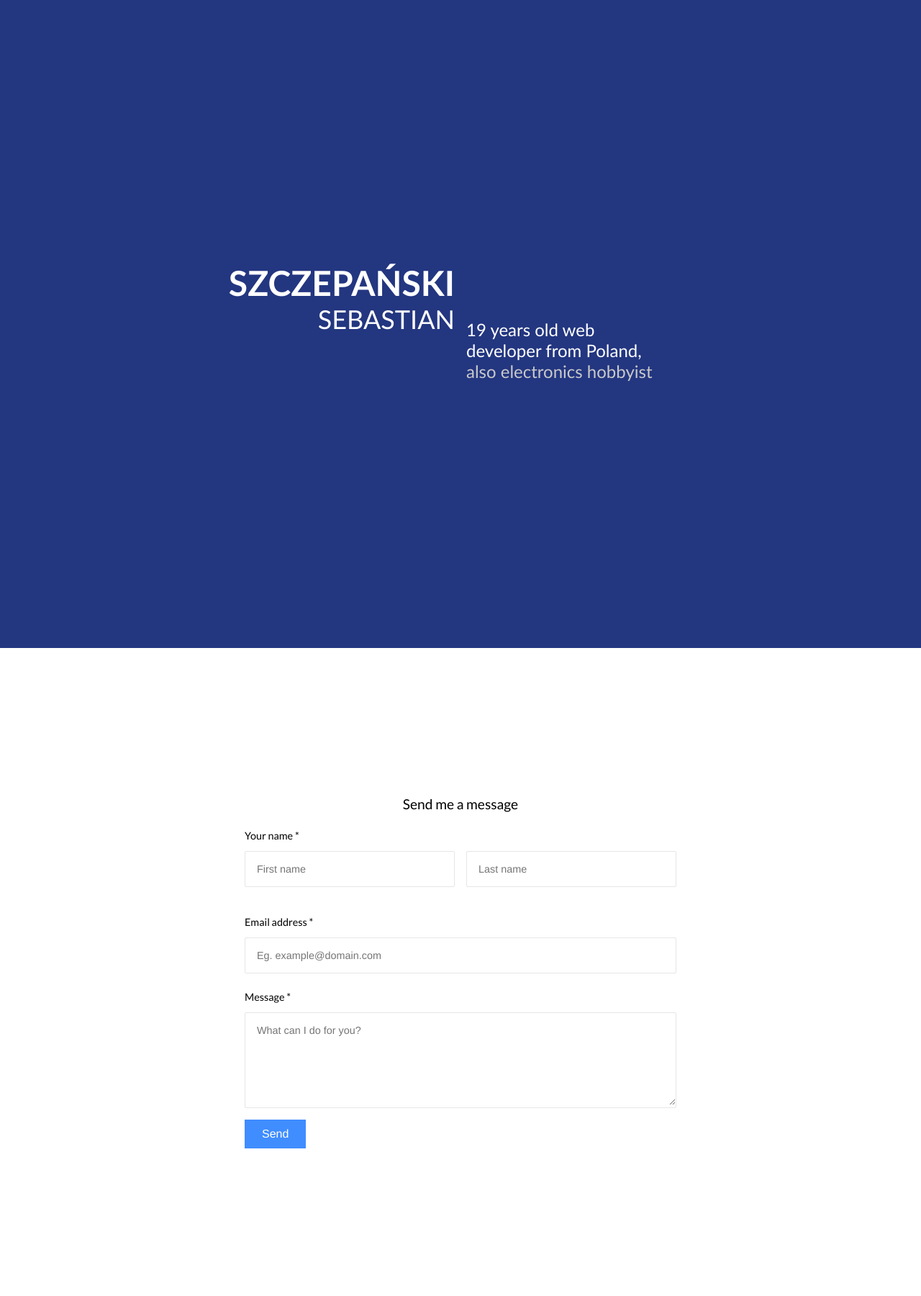
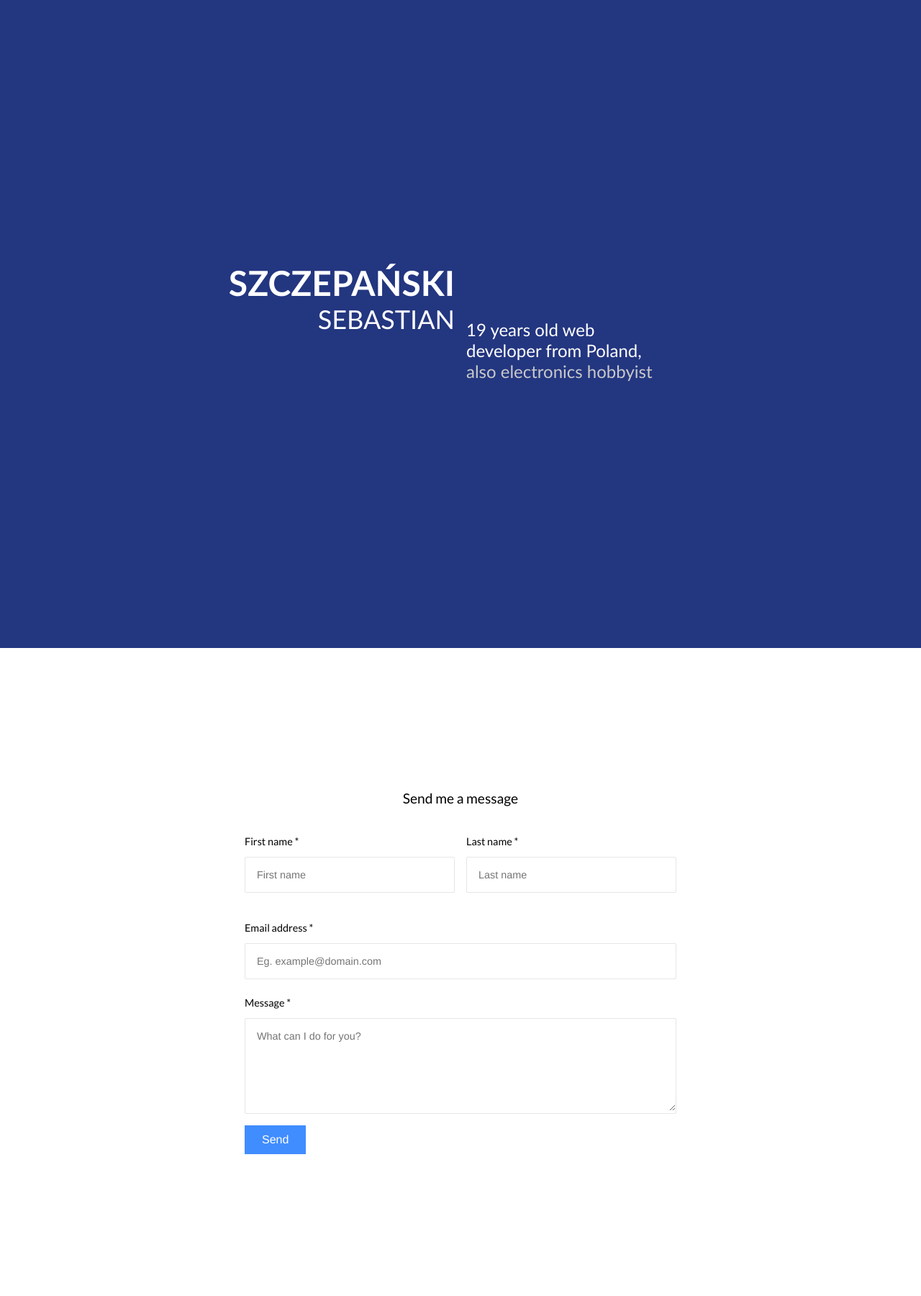
Before and after one commit to sszczep/sszczep.github.io, a Jekyll site: the page built from index.md, in a window 1280 px wide. Shown: the whole page at 72% size. Built offline with Jekyll 4.4.1, drawn with Linux system fonts in a browser that asks for light colours.

Commit message:
Fix accessibility (label should point to input)

```diff
--- a/_includes/contact-me.html
+++ b/_includes/contact-me.html
@@ -2,24 +2,25 @@
     <form class="contact-me__form">
         <span class="form__title">Send me a message</span>
 
-        <label class="form__label" for="form__firstname">Your name</label>
         <div class="form__group">
+            <label class="form__label" for="form__firstname">First name</label>
             <div class="input__wrapper">
-                <input class="form__input" name="form__firstname" type="text" placeholder="First name">
+                <input class="form__input" id="form__firstname" name="form__firstname" type="text" placeholder="First name">
             </div>
+            <label class="form__label" for="form__lastname">Last name</label>
             <div class="input__wrapper">
-                <input class="form__input" name="form__lastname" type="text" placeholder="Last name">
+                <input class="form__input" id="form__lastname" name="form__lastname" type="text" placeholder="Last name">
             </div>
         </div>
 
         <label class="form__label" for="form__email">Email address</label>
         <div class="input__wrapper">
-            <input class="form__input" name="form__email" type="text" placeholder="Eg. example@domain.com">
+            <input class="form__input" id="form__email" name="form__email" type="text" placeholder="Eg. example@domain.com">
         </div>
 
         <label class="form__label" for="form__message">Message</label>
         <div class="input__wrapper">
-            <textarea class="form__textarea" name="form__message" placeholder="What can I do for you?" rows="6"></textarea>
+            <textarea class="form__textarea" id="form__message" name="form__message" placeholder="What can I do for you?" rows="6"></textarea>
         </div>
 
         <input class="form__button" type="button" value="Send">
--- a/_sass/_contact-me.scss
+++ b/_sass/_contact-me.scss
@@ -93,6 +93,7 @@
 @media (min-width: 400px) {
     .form__group {
         display: grid;
+        grid-template-rows: auto auto;
         grid-auto-columns: 1fr;
         grid-auto-flow: column;
         grid-column-gap: 1rem;
```
